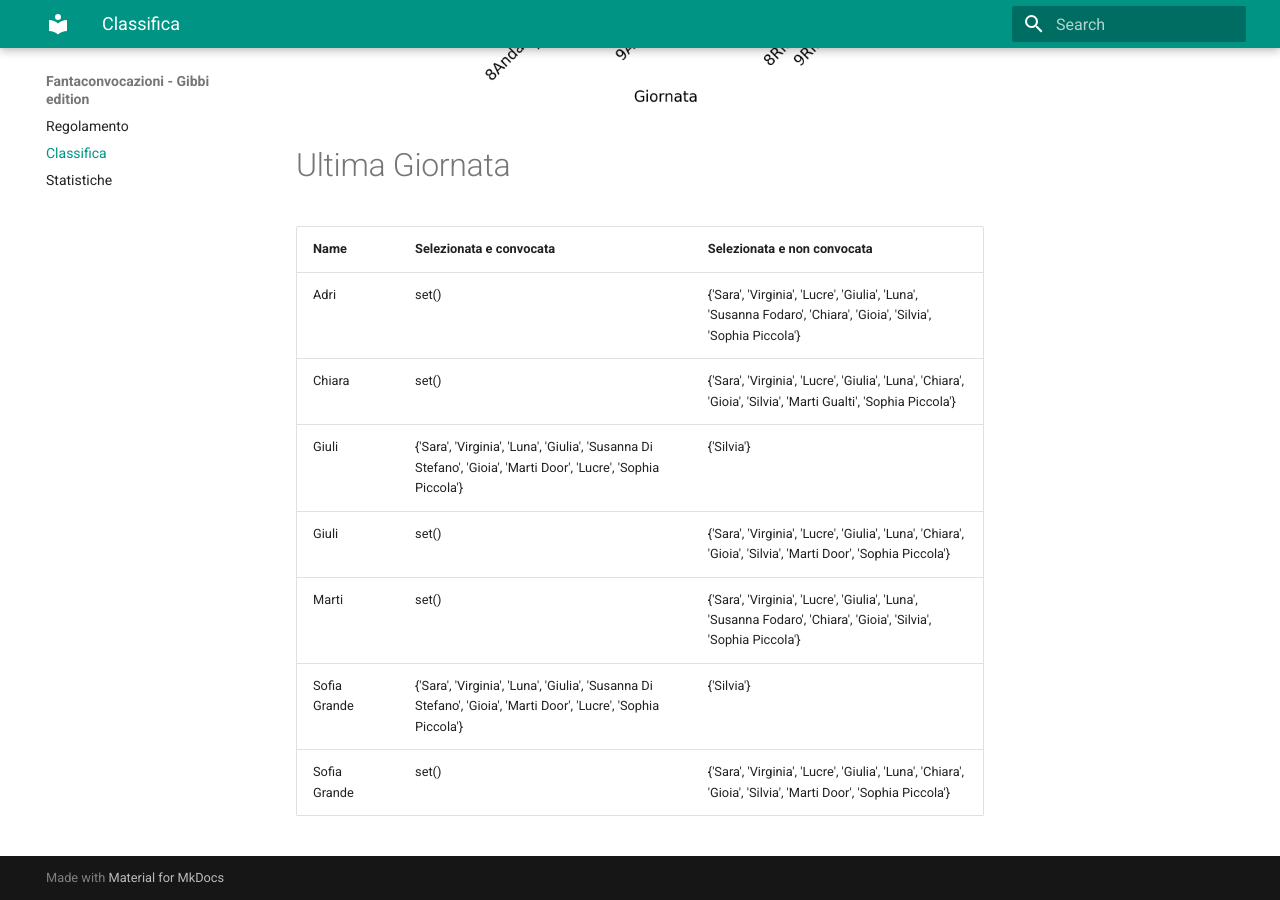
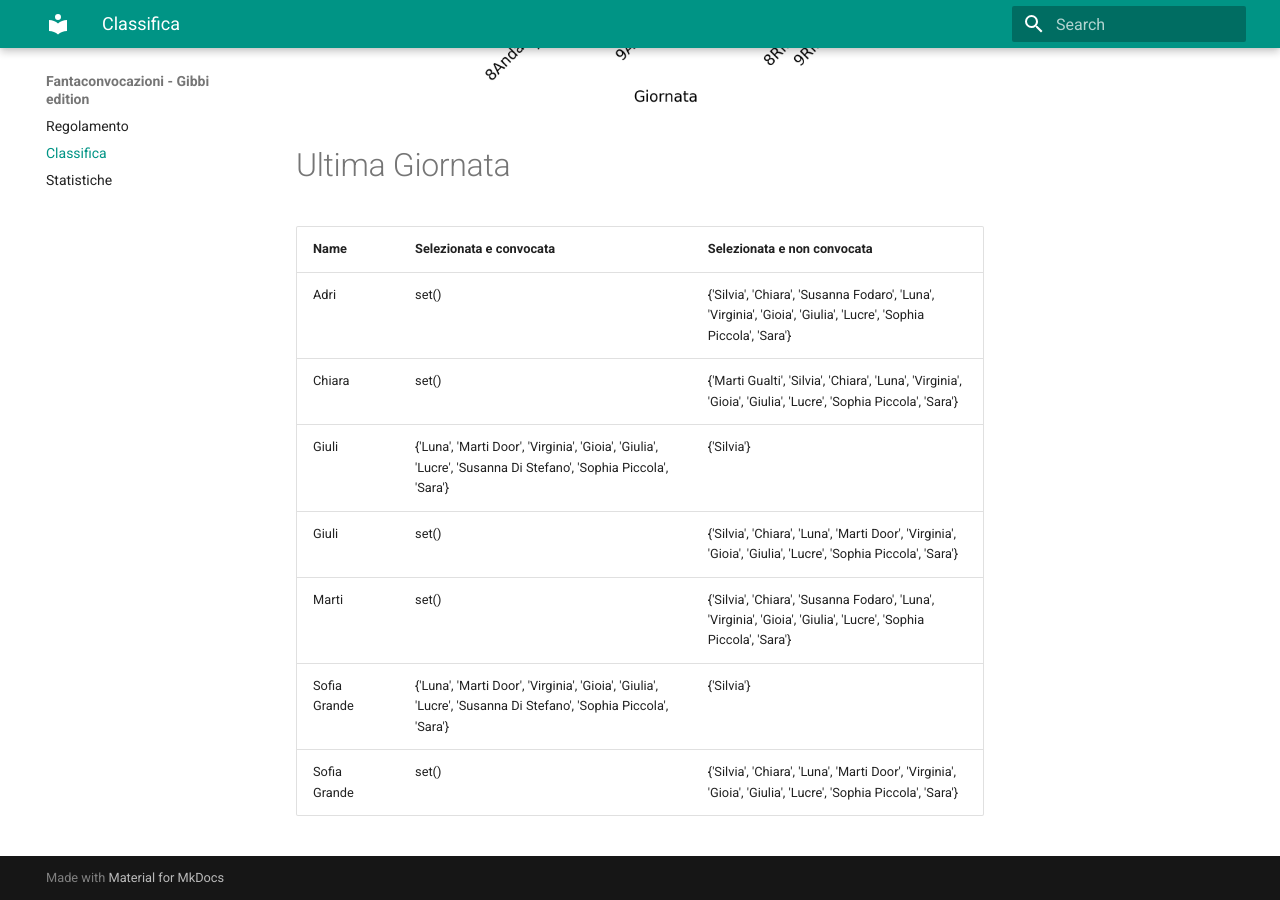
Before and after one commit to martinig94/fantagibbi, an MkDocs documentation site: the page built from docs/Classifica.md, in a window 1280 px wide and 900 px high, scrolled down 1003 px. Built offline with MkDocs 1.6.1 and Material for MkDocs 9.7.7, drawn with Linux system fonts in a browser that asks for light colours.

Commit message:
Auto-update from main.py

```diff
--- a/docs/Classifica.md
+++ b/docs/Classifica.md
@@ -18,11 +18,11 @@
 <!-- START_TABLE CORRECT -->
 | Name         | Selezionata e convocata                                                                                        | Selezionata e non convocata                                                                                      |
 |:-------------|:---------------------------------------------------------------------------------------------------------------|:-----------------------------------------------------------------------------------------------------------------|
-| Adri         | set()                                                                                                          | {'Sara', 'Virginia', 'Lucre', 'Giulia', 'Luna', 'Susanna Fodaro', 'Chiara', 'Gioia', 'Silvia', 'Sophia Piccola'} |
-| Chiara       | set()                                                                                                          | {'Sara', 'Virginia', 'Lucre', 'Giulia', 'Luna', 'Chiara', 'Gioia', 'Silvia', 'Marti Gualti', 'Sophia Piccola'}   |
-| Giuli        | {'Sara', 'Virginia', 'Luna', 'Giulia', 'Susanna Di Stefano', 'Gioia', 'Marti Door', 'Lucre', 'Sophia Piccola'} | {'Silvia'}                                                                                                       |
-| Giuli        | set()                                                                                                          | {'Sara', 'Virginia', 'Lucre', 'Giulia', 'Luna', 'Chiara', 'Gioia', 'Silvia', 'Marti Door', 'Sophia Piccola'}     |
-| Marti        | set()                                                                                                          | {'Sara', 'Virginia', 'Lucre', 'Giulia', 'Luna', 'Susanna Fodaro', 'Chiara', 'Gioia', 'Silvia', 'Sophia Piccola'} |
-| Sofia Grande | {'Sara', 'Virginia', 'Luna', 'Giulia', 'Susanna Di Stefano', 'Gioia', 'Marti Door', 'Lucre', 'Sophia Piccola'} | {'Silvia'}                                                                                                       |
-| Sofia Grande | set()                                                                                                          | {'Sara', 'Virginia', 'Lucre', 'Giulia', 'Luna', 'Chiara', 'Gioia', 'Silvia', 'Marti Door', 'Sophia Piccola'}     |
+| Adri         | set()                                                                                                          | {'Silvia', 'Chiara', 'Susanna Fodaro', 'Luna', 'Virginia', 'Gioia', 'Giulia', 'Lucre', 'Sophia Piccola', 'Sara'} |
+| Chiara       | set()                                                                                                          | {'Marti Gualti', 'Silvia', 'Chiara', 'Luna', 'Virginia', 'Gioia', 'Giulia', 'Lucre', 'Sophia Piccola', 'Sara'}   |
+| Giuli        | {'Luna', 'Marti Door', 'Virginia', 'Gioia', 'Giulia', 'Lucre', 'Susanna Di Stefano', 'Sophia Piccola', 'Sara'} | {'Silvia'}                                                                                                       |
+| Giuli        | set()                                                                                                          | {'Silvia', 'Chiara', 'Luna', 'Marti Door', 'Virginia', 'Gioia', 'Giulia', 'Lucre', 'Sophia Piccola', 'Sara'}     |
+| Marti        | set()                                                                                                          | {'Silvia', 'Chiara', 'Susanna Fodaro', 'Luna', 'Virginia', 'Gioia', 'Giulia', 'Lucre', 'Sophia Piccola', 'Sara'} |
+| Sofia Grande | {'Luna', 'Marti Door', 'Virginia', 'Gioia', 'Giulia', 'Lucre', 'Susanna Di Stefano', 'Sophia Piccola', 'Sara'} | {'Silvia'}                                                                                                       |
+| Sofia Grande | set()                                                                                                          | {'Silvia', 'Chiara', 'Luna', 'Marti Door', 'Virginia', 'Gioia', 'Giulia', 'Lucre', 'Sophia Piccola', 'Sara'}     |
 <!-- END_TABLE CORRECT -->
```
